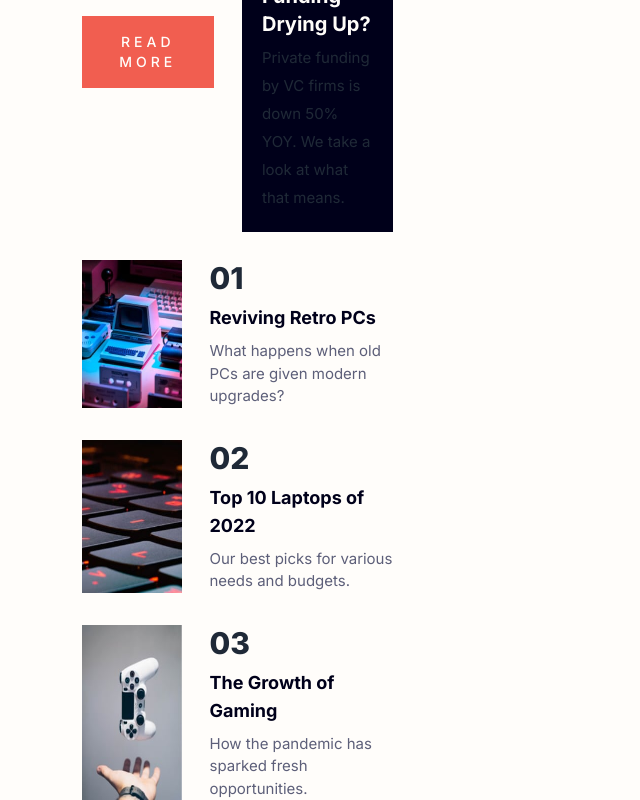
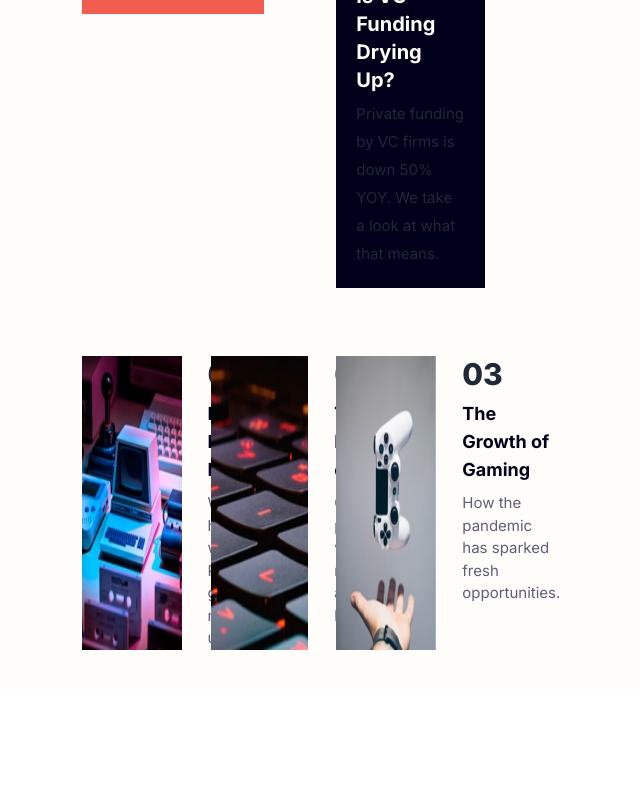
Before and after one commit to chungvuiloong/news-landing-page, a Next.js app: page / in a window 1280 px wide. Shown: the part 734-1534 px from the top of the page, without its empty margins (403-1043 px from the left). After the commit the page ends 1424 px from the top, so only its background shows below. Built offline with nearby package versions, Linux system fonts and the light colour scheme.

Commit message:
Used new layout with gap and margins.

```diff
--- a/src/components/TopThree.tsx
+++ b/src/components/TopThree.tsx
@@ -38,11 +38,10 @@ type TopThreeItem = {
 
 const TopThree = () => {
     return (
-        <section className='h-fit row-start-3 col-start-1 col-end-4'>
-            <div className='flex 2xl:flex-row flex-col gap-y-8'>
+        <>
             {
                 topThree_data.map((data, index) =>
-                        <div className='flex flex-row gap-7' key={index}>
+                    <div className='col-span-1 my-[40px] flex flex-row gap-[26px]' key={index}>
                         <Image src={data.image} alt='Retro computers' height={100} width={100} />
                         <div className='flex flex-col gap-2'>
                             <h3 className='text-3xl font-extrabold'>{data.header_number}</h3>
@@ -52,8 +51,7 @@ const TopThree = () => {
                     </div>
                 )
             }
-            </div>
-        </section>
+        </>
     );
 };
 
```
Lines whose indentation alone changed are shown as unchanged.
